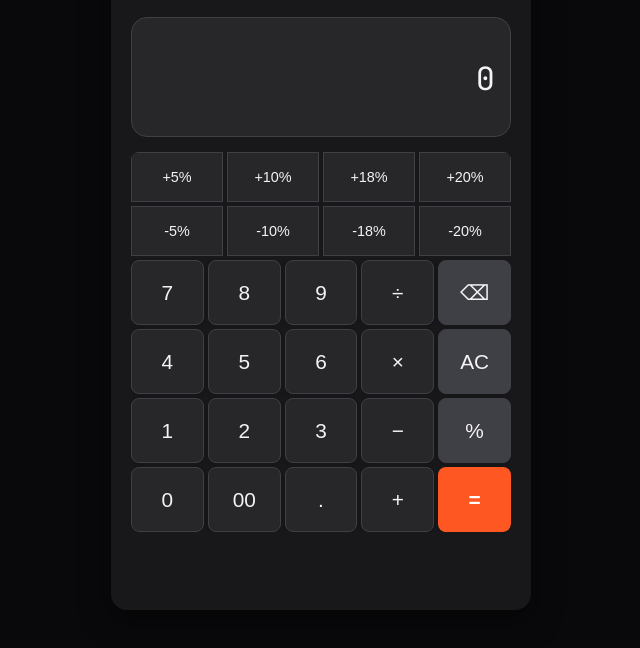
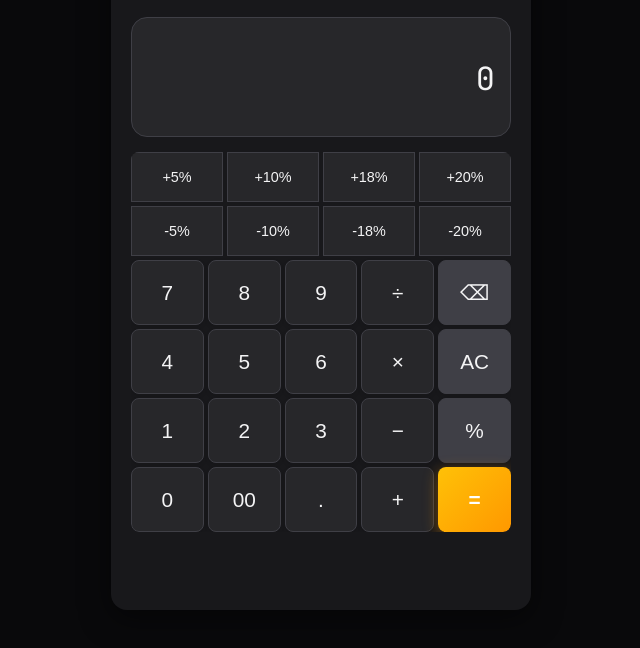
Before and after one commit to Jdevloper275/Jdevloper275.github.io, a website: page index.html in a window 1280 px wide. Shown: the part 150-798 px from the top of the page, without its empty margins (319-959 px from the left). Drawn offline with Linux system fonts and the light colour scheme.

Commit message:
Update Equals Button: Lighter/Brighter Orange Gradient (v23)

```diff
--- a/style.css
+++ b/style.css
@@ -401,11 +401,12 @@ label {
 }
 
 .btn-yellow {
-    background: var(--accent);
-    /* Use Global Orange */
+    /* Lighter/Brighter Orange Gradient */
+    background: linear-gradient(135deg, #FFC107, #FF9800);
     color: #fff;
     /* White text on Orange */
     font-weight: 600;
+    box-shadow: 0 4px 15px rgba(255, 152, 0, 0.4);
 }
 
 .btn-yellow:active {
--- a/sw.js
+++ b/sw.js
@@ -1,4 +1,4 @@
-const CACHE_NAME = 'gst-calc-v22';
+const CACHE_NAME = 'gst-calc-v23';
 const ASSETS = [
     './',
     './index.html',
```
